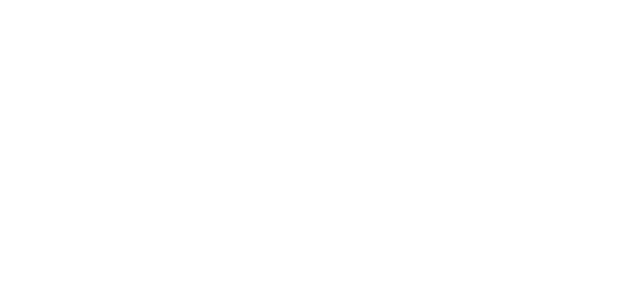
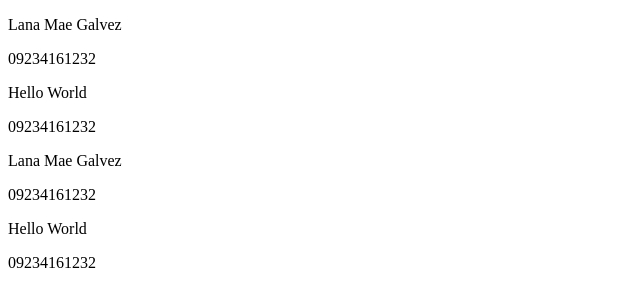
Before and after one commit to lanamae/git-practice, a plain HTML site: page contacts.html in a window 1280 px wide. Shown: the whole page, without its empty margins (0-640 px from the left). Drawn offline with Linux system fonts and the light colour scheme.

Commit message:
Added four contacts information to contacts.html inside body tag

```diff
--- a/contacts.html
+++ b/contacts.html
@@ -7,6 +7,16 @@
     <title>Contacts</title>
 </head>
 <body>
+    <p>Lana Mae Galvez</p>
+    <p class="phone-number">09234161232</p>
 
+    <p>Hello World</p>
+    <p class="phone-number">09234161232</p>
+
+    <p>Lana Mae Galvez</p>
+    <p class="phone-number">09234161232</p>
+
+    <p>Hello World</p>
+    <p class="phone-number">09234161232</p>
 </body>
 </html>
```
